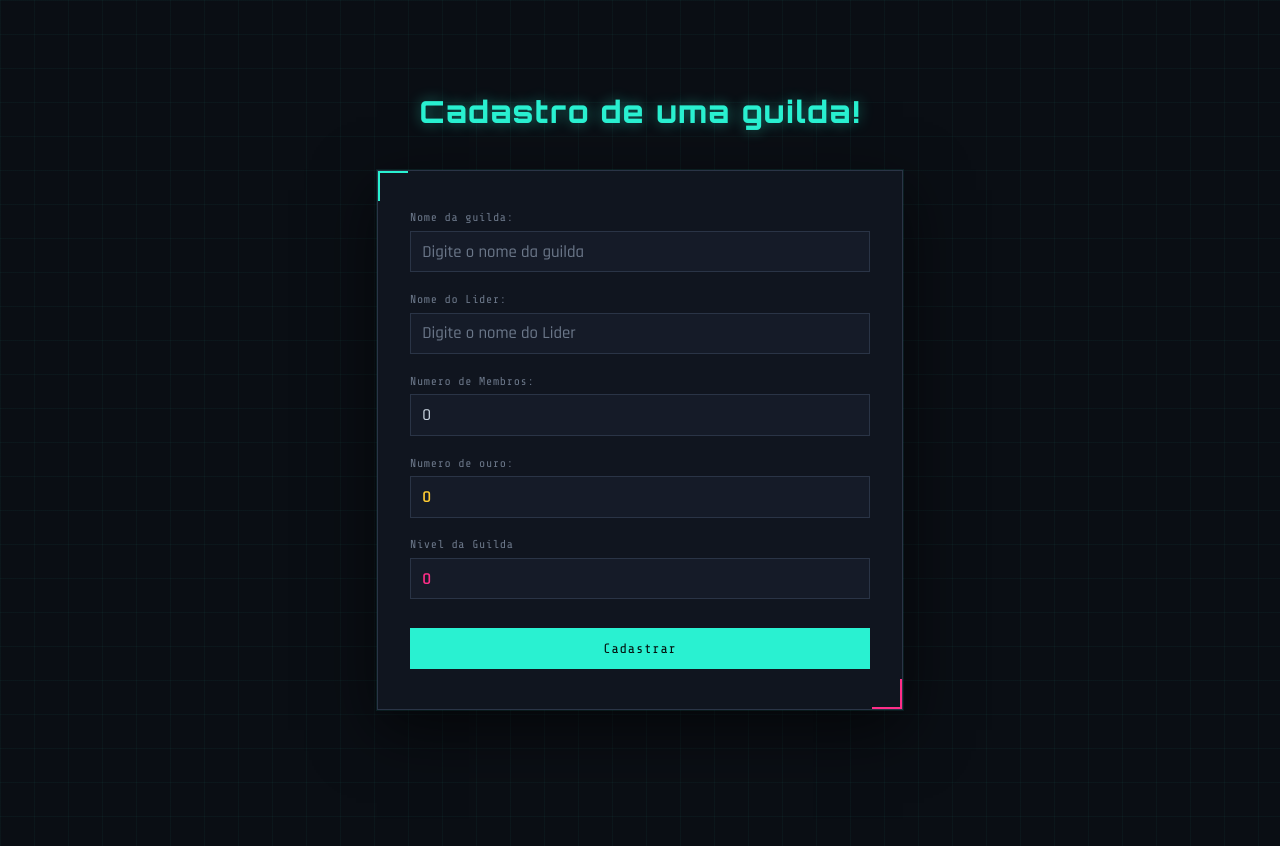
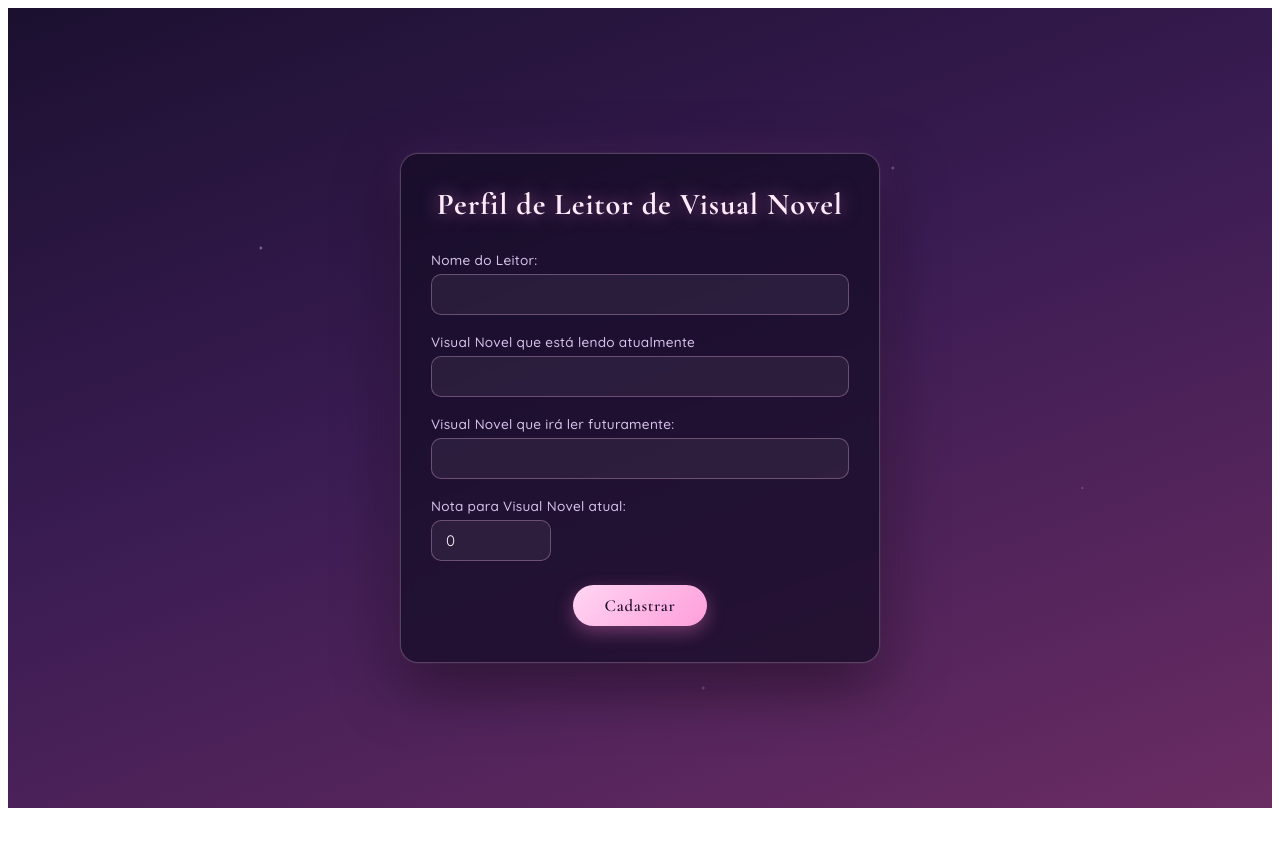
Before and after one commit to Dudutenor/react-typescript-studies, a React (Vite) app: page / in a window 1280 px wide. Shown: the top 846 px of the page. After the commit the page ends 816 px from the top, so only its background shows below. Built offline with nearby package versions, Linux system fonts and the light colour scheme.

Commit message:
Projeto de Cadastro de Leitor de Visual Novel!
Mais um para treinar formulários com TypeScript e React!

```diff
--- a/src/App.tsx
+++ b/src/App.tsx
@@ -4,168 +4,143 @@ import type { FormEvent } from "react";
 
 import './app.css'
 
-interface GuildaProps {
-  nome: string;
-  lider: string;
-  membros: number;
-  nivel: number;
-  ouro: number;
+interface LeitorProps {
+  leitor: string;
+  lendo: string;
+  vaiLer: string;
+  nota: number;
 }
 
 export default function App() {
-  const [guildaForm, setGuildaForm] = useState<GuildaProps>({
-    nome: "",
-    lider: "",
-    membros: 0,
-    nivel: 0,
-    ouro: 0,
+  const [leitor, setLeitor] = useState<LeitorProps>({
+    leitor: "",
+    lendo: "",
+    vaiLer: "",
+    nota: 0,
   });
 
-  const [guilda, setGuilda] = useState<GuildaProps>();
+  const [info, setInfo] = useState<LeitorProps>();
 
-  function Cadastrar(event: FormEvent) {
-    event?.preventDefault();
-
-    setGuilda(guildaForm);
+  function cadastrar(event: FormEvent) {
+    event.preventDefault();
+    setInfo(leitor);
   }
 
-  function Aumentar() {
-    guilda &&
-      Object.keys(guilda).length > 0 &&
-      setGuilda({
-        ...guilda,
-        ouro: guilda.ouro + 100,
-      });
-  }
+function AumentarNota() {
+  if (!info) return;
+  if (info.nota === 0) return;
+  if (info.nota >= 10) return;
 
-  function AumentarNivel() {
-    guilda &&
-      Object.keys(guilda).length > 0 &&
-      setGuilda({
-        ...guilda,
-        nivel: guilda.nivel + 1,
-      });
-  }
-
-  function RecrutarMembro() {
-    guilda &&
-      Object.keys(guilda).length > 0 &&
-      setGuilda({
-        ...guilda,
-        membros: guilda.membros + 1,
+  setInfo({
+    ...info,
+    nota: info.nota + 1,
   });
 }
 
   return (
-    <div className="guilda-page">
-      <h1 className="guilda-title">Cadastro de uma guilda!</h1>
-      <form className="guilda-form" onSubmit={Cadastrar}>
+    <div className="vn-page">
+      <div className="vn-container">
+        <h1 className="vn-title">Perfil de Leitor de Visual Novel</h1>
 
-        <div className="campo">
-          <label>Nome da guilda:</label>
+        <form className="vn-form" onSubmit={cadastrar}>
+          <div className="vn-field">
+            <label className="vn-label">Nome do Leitor:</label>
             <input
-            type="string"
+              className="vn-input"
+              type="text"
               required
-            placeholder="Digite o nome da guilda"
-            value={guildaForm.nome}
+              value={leitor.leitor}
               onChange={(e) =>
-              setGuildaForm({
-                ...guildaForm,
-                nome: e.target.value,
+                setLeitor({
+                  ...leitor,
+                  leitor: e.target.value,
                 })
               }
             />
           </div>
 
-        <div className="campo">
-          <label>Nome do Lider:</label>
+          <div className="vn-field">
+            <label className="vn-label">
+              Visual Novel que está lendo atualmente
+            </label>
             <input
-            type="string"
+              className="vn-input"
+              type="text"
               required
-            placeholder="Digite o nome do Lider"
-            value={guildaForm.lider}
+              value={leitor.lendo}
               onChange={(e) =>
-              setGuildaForm({
-                ...guildaForm,
-                lider: e.target.value,
+                setLeitor({
+                  ...leitor,
+                  lendo: e.target.value,
                 })
               }
             />
           </div>
 
-        <div className="campo">
-          <label>Numero de Membros:</label>
+          <div className="vn-field">
+            <label className="vn-label">
+              Visual Novel que irá ler futuramente:
+            </label>
             <input
-            type="number"
-            min="1"
+              className="vn-input"
+              type="text"
               required
-            placeholder="Digite a quantid"
-            value={guildaForm.membros}
+              value={leitor.vaiLer}
               onChange={(e) =>
-              setGuildaForm({
-                ...guildaForm,
-                membros: Number(e.target.value),
+                setLeitor({
+                  ...leitor,
+                  vaiLer: e.target.value,
                 })
               }
             />
           </div>
 
-        <div className="campo campo-ouro">
-          <label>Numero de ouro:</label>
+          <div className="vn-field">
+            <label className="vn-label">Nota para Visual Novel atual:</label>
             <input
-            type="string"
+              className="vn-input vn-input--nota"
+              type="number"
               required
-            value={guildaForm.ouro}
+              min="1"
+              step="0.01"
+              value={leitor.nota}
               onChange={(e) =>
-              setGuildaForm({
-                ...guildaForm,
-                ouro: Number(e.target.value),
+                setLeitor({
+                  ...leitor,
+                  nota: Number(e.target.value),
                 })
               }
             />
           </div>
 
-        <div className="campo campo-nivel">
-          <label>Nivel da Guilda</label>
-          <input
-            type="string"
-            required
-            value={guildaForm.nivel}
-            onChange={(e) =>
-              setGuildaForm({
-                ...guildaForm,
-                nivel: Number(e.target.value),
-              })
-            }
-          />
-        </div>
+          <input className="vn-submit" type="submit" value="Cadastrar" />
 
-        <input className="botao-cadastrar" type="submit" value="Cadastrar" />
+          {info && Object.keys(info).length > 0 && (
+            <section className="vn-card">
+              <h3 className="vn-card-title">
+                Nome do leitor: <span>{info.leitor}</span>
+              </h3>
+              <h3 className="vn-card-title">
+                Lendo atualmente: <span>{info.lendo}</span>
+              </h3>
+              <h3 className="vn-card-title">
+                Pretende ler: <span>{info.vaiLer}</span>
+              </h3>
+              <h3 className="vn-card-title vn-card-nota">
+                Nota: <span>{info.nota}</span>
+              </h3>
 
-        {guilda && Object.keys(guilda).length > 0 && (
-          <section className="ficha-guilda">
-            <h3><span className="ficha-label">Nome da Guilda</span> {guilda.nome}</h3>
-            <h3><span className="ficha-label">Nome do Lider</span> {guilda.lider}</h3>
-            <h3 className="ficha-nivel"><span className="ficha-label">Nivel da Guilda</span> {guilda.nivel}</h3>
-            <h3><span className="ficha-label">Números de Membros</span> {guilda.membros}</h3>
-            <h3 className="ficha-ouro"><span className="ficha-label">Numero de ouro</span> {guilda.ouro}</h3>
-
-            <div className="acoes">
-              <button className="botao-acao botao-ouro" type="button" onClick={Aumentar}>
-                Aumentar 100 de Ouro!
+              <button
+                className="vn-button"
+                type="button"
+                onClick={AumentarNota}
+              >
+                Aumentar nota!
               </button>
-
-              <button className="botao-acao botao-nivel" type="button" onClick={AumentarNivel}>
-                Aumentar Nivel da Guilda!
-              </button>
-
-              <button className="botao-acao botao-membro" type="button" onClick={RecrutarMembro}>
-                Recrutar Membro!
-              </button>
-            </div>
             </section>
           )}
         </form>
       </div>
+    </div>
   );
 }
--- a/src/app.css
+++ b/src/app.css
@@ -1,235 +1,193 @@
-@import url('https://fonts.googleapis.com/css2?family=Orbitron:wght@600;800&family=Share+Tech+Mono&family=Rajdhani:wght@400;500;600&display=swap');
+@import url("https://fonts.googleapis.com/css2?family=Cormorant+Garamond:wght@500;600;700&family=Quicksand:wght@400;500;600&display=swap");
 
-:root {
-  --bg: #0a0e14;
-  --painel: #10151f;
-  --painel-claro: #151b28;
-  --borda: #2a3446;
-  --texto: #cdd8e3;
-  --texto-fraco: #6b7789;
-
-  --ciano: #29f1d1;
-  --magenta: #ff2e88;
-  --ouro: #ffcc33;
+* {
+  box-sizing: border-box;
 }
 
-body {
-  background: var(--bg);
-  background-image:
-    linear-gradient(rgba(41, 241, 209, 0.04) 1px, transparent 1px),
-    linear-gradient(90deg, rgba(41, 241, 209, 0.04) 1px, transparent 1px);
-  background-size: 34px 34px;
+.vn-page {
+  min-height: 100vh;
+  width: 100%;
+  display: flex;
+  align-items: center;
+  justify-content: center;
+  padding: 40px 20px;
+  background: linear-gradient(160deg, #1b1030 0%, #3a1c53 45%, #6a2c63 100%);
+  background-attachment: fixed;
+  font-family: "Quicksand", sans-serif;
+  position: relative;
+  overflow: hidden;
 }
 
-.guilda-page {
-  min-height: 100vh;
+.vn-page::before {
+  content: "";
+  position: absolute;
+  inset: 0;
+  background-image: radial-gradient(
+      2px 2px at 20% 30%,
+      rgba(255, 255, 255, 0.5),
+      transparent
+    ),
+    radial-gradient(2px 2px at 70% 20%, rgba(255, 255, 255, 0.4), transparent),
+    radial-gradient(1.5px 1.5px at 40% 70%, rgba(255, 255, 255, 0.35), transparent),
+    radial-gradient(1.5px 1.5px at 85% 60%, rgba(255, 255, 255, 0.3), transparent),
+    radial-gradient(2px 2px at 55% 85%, rgba(255, 255, 255, 0.35), transparent);
+  pointer-events: none;
+}
+
+.vn-container {
+  position: relative;
+  width: 100%;
+  max-width: 480px;
+  background: rgba(20, 12, 36, 0.72);
+  border: 1px solid rgba(255, 210, 240, 0.25);
+  border-radius: 18px;
+  padding: 32px 30px 36px;
+  backdrop-filter: blur(6px);
+  box-shadow: 0 0 0 1px rgba(255, 255, 255, 0.03),
+    0 20px 60px rgba(0, 0, 0, 0.5), 0 0 40px rgba(200, 100, 220, 0.15);
+}
+
+.vn-title {
+  font-family: "Cormorant Garamond", serif;
+  font-weight: 700;
+  font-size: 1.9rem;
+  text-align: center;
+  letter-spacing: 0.03em;
+  margin: 0 0 28px;
+  color: #ffe9fb;
+  text-shadow: 0 0 18px rgba(255, 160, 230, 0.55);
+}
+
+.vn-form {
   display: flex;
   flex-direction: column;
-  align-items: center;
-  padding: 4rem 1.5rem;
-  font-family: 'Rajdhani', sans-serif;
-  color: var(--texto);
+  gap: 18px;
 }
 
-.guilda-title {
-  font-family: 'Orbitron', sans-serif;
-  font-weight: 800;
-  font-size: 1.9rem;
-  letter-spacing: 0.05em;
-  color: var(--ciano);
-  margin-bottom: 2.5rem;
-  text-align: center;
-  text-shadow: 0 0 14px rgba(41, 241, 209, 0.45);
+.vn-field {
+  display: flex;
+  flex-direction: column;
+  gap: 6px;
 }
 
-.guilda-form {
-  width: 100%;
-  max-width: 460px;
-  background: var(--painel);
-  border: 1px solid var(--borda);
-  padding: 2.5rem 2rem;
-  position: relative;
-  box-shadow:
-    0 0 0 1px rgba(41, 241, 209, 0.08),
-    0 20px 60px rgba(0, 0, 0, 0.6);
+.vn-label {
+  font-size: 0.85rem;
+  font-weight: 500;
+  letter-spacing: 0.02em;
+  color: #d9c3ec;
 }
 
-.guilda-form::before {
-  content: "";
-  position: absolute;
-  top: 0;
-  left: 0;
-  width: 28px;
-  height: 28px;
-  border-top: 2px solid var(--ciano);
-  border-left: 2px solid var(--ciano);
+.vn-input {
+  font-family: "Quicksand", sans-serif;
+  font-size: 0.95rem;
+  color: #fdf2ff;
+  background: rgba(255, 255, 255, 0.06);
+  border: 1px solid rgba(255, 200, 235, 0.3);
+  border-radius: 10px;
+  padding: 10px 14px;
+  outline: none;
+  transition: border-color 0.2s ease, box-shadow 0.2s ease, background 0.2s ease;
 }
 
-.guilda-form::after {
-  content: "";
-  position: absolute;
-  bottom: 0;
-  right: 0;
-  width: 28px;
-  height: 28px;
-  border-bottom: 2px solid var(--magenta);
-  border-right: 2px solid var(--magenta);
+.vn-input::placeholder {
+  color: rgba(255, 255, 255, 0.4);
 }
 
-.campo {
-  margin-bottom: 1.3rem;
+.vn-input:focus {
+  border-color: #ff9edb;
+  background: rgba(255, 255, 255, 0.1);
+  box-shadow: 0 0 0 3px rgba(255, 158, 219, 0.18);
 }
 
-.campo label {
-  display: block;
-  font-family: 'Share Tech Mono', monospace;
-  font-size: 0.72rem;
-  letter-spacing: 0.06em;
-  color: var(--texto-fraco);
-  margin-bottom: 0.4rem;
+.vn-input--nota {
+  max-width: 120px;
 }
 
-.campo input {
-  width: 100%;
-  background: var(--painel-claro);
-  border: 1px solid var(--borda);
-  color: var(--texto);
-  font-family: 'Rajdhani', sans-serif;
+.vn-submit {
+  margin-top: 6px;
+  align-self: center;
+  font-family: "Cormorant Garamond", serif;
+  font-weight: 600;
   font-size: 1.05rem;
-  font-weight: 500;
-  padding: 0.55rem 0.7rem;
-  box-sizing: border-box;
-  transition: border-color 0.15s ease, box-shadow 0.15s ease;
+  letter-spacing: 0.04em;
+  color: #241030;
+  background: linear-gradient(135deg, #ffd6f3, #ff9edb);
+  border: none;
+  border-radius: 999px;
+  padding: 10px 32px;
+  cursor: pointer;
+  box-shadow: 0 6px 18px rgba(255, 130, 210, 0.35);
+  transition: transform 0.15s ease, box-shadow 0.15s ease;
 }
 
-.campo input::placeholder {
-  color: var(--texto-fraco);
+.vn-submit:hover {
+  transform: translateY(-2px);
+  box-shadow: 0 8px 22px rgba(255, 130, 210, 0.5);
 }
 
-.campo input:focus {
-  outline: none;
-  border-color: var(--ciano);
-  box-shadow: 0 0 10px rgba(41, 241, 209, 0.35);
+.vn-submit:active {
+  transform: translateY(0);
 }
 
-.campo-ouro input {
-  color: var(--ouro);
-  font-weight: 600;
+.vn-card {
+  margin-top: 26px;
+  padding: 20px 22px;
+  background: rgba(255, 255, 255, 0.05);
+  border: 1px solid rgba(255, 210, 240, 0.25);
+  border-left: 3px solid #ff9edb;
+  border-radius: 12px;
+  display: flex;
+  flex-direction: column;
+  gap: 10px;
+  animation: vn-fade-in 0.35s ease;
 }
 
-.campo-ouro input:focus {
-  border-color: var(--ouro);
-  box-shadow: 0 0 10px rgba(255, 204, 51, 0.35);
+.vn-card-title {
+  margin: 0;
+  font-family: "Quicksand", sans-serif;
+  font-weight: 500;
+  font-size: 0.95rem;
+  color: #d9c3ec;
 }
 
-.campo-nivel input {
-  color: var(--magenta);
+.vn-card-title span {
   font-weight: 600;
+  color: #ffe9fb;
 }
 
-.campo-nivel input:focus {
-  border-color: var(--magenta);
-  box-shadow: 0 0 10px rgba(255, 46, 136, 0.35);
+.vn-card-nota span {
+  color: #ffb6ec;
+  font-family: "Cormorant Garamond", serif;
+  font-size: 1.2rem;
 }
 
-.botao-cadastrar {
-  width: 100%;
-  margin-top: 0.5rem;
-  padding: 0.75rem 1rem;
-  background: var(--ciano);
-  border: 1px solid var(--ciano);
-  color: #04120f;
-  font-family: 'Share Tech Mono', monospace;
+.vn-button {
+  align-self: flex-start;
+  margin-top: 4px;
+  font-family: "Quicksand", sans-serif;
+  font-weight: 600;
   font-size: 0.85rem;
-  letter-spacing: 0.06em;
+  color: #ffe9fb;
+  background: rgba(255, 158, 219, 0.15);
+  border: 1px solid rgba(255, 158, 219, 0.5);
+  border-radius: 999px;
+  padding: 8px 18px;
   cursor: pointer;
-  transition: box-shadow 0.15s ease, transform 0.1s ease;
+  transition: background 0.2s ease, transform 0.15s ease;
 }
 
-.botao-cadastrar:hover {
-  box-shadow: 0 0 18px rgba(41, 241, 209, 0.6);
+.vn-button:hover {
+  background: rgba(255, 158, 219, 0.28);
+  transform: translateY(-1px);
 }
 
-.botao-cadastrar:active {
-  transform: translateY(1px);
+@keyframes vn-fade-in {
+  from {
+    opacity: 0;
+    transform: translateY(6px);
+  }
+  to {
+    opacity: 1;
+    transform: translateY(0);
+  }
 }
-
-.ficha-guilda {
-  margin-top: 2rem;
-  padding-top: 1.5rem;
-  border-top: 1px dashed var(--borda);
-}
-
-.ficha-guilda h3 {
-  font-weight: 500;
-  font-size: 1.05rem;
-  margin: 0.5rem 0;
-  color: var(--texto);
-}
-
-.ficha-label {
-  font-family: 'Share Tech Mono', monospace;
-  font-size: 0.65rem;
-  letter-spacing: 0.05em;
-  color: var(--texto-fraco);
-  display: block;
-  margin-bottom: 0.1rem;
-}
-
-.ficha-ouro {
-  color: var(--ouro);
-}
-
-.ficha-nivel {
-  color: var(--magenta);
-}
-
-.acoes {
-  display: flex;
-  flex-direction: column;
-  gap: 0.6rem;
-  margin-top: 1.2rem;
-}
-
-.botao-acao {
-  padding: 0.55rem 1rem;
-  background: transparent;
-  font-family: 'Share Tech Mono', monospace;
-  font-size: 0.75rem;
-  letter-spacing: 0.04em;
-  cursor: pointer;
-  transition: background 0.15s ease, color 0.15s ease, box-shadow 0.15s ease;
-}
-
-.botao-ouro {
-  border: 1px solid var(--ouro);
-  color: var(--ouro);
-}
-
-.botao-ouro:hover {
-  background: var(--ouro);
-  color: #1a1200;
-  box-shadow: 0 0 14px rgba(255, 204, 51, 0.5);
-}
-
-.botao-nivel {
-  border: 1px solid var(--magenta);
-  color: var(--magenta);
-}
-
-.botao-nivel:hover {
-  background: var(--magenta);
-  color: #1a0010;
-  box-shadow: 0 0 14px rgba(255, 46, 136, 0.5);
-}
-
-.botao-membro {
-  border: 1px solid var(--ciano);
-  color: var(--ciano);
-}
-
-.botao-membro:hover {
-  background: var(--ciano);
-  color: #04120f;
-  box-shadow: 0 0 14px rgba(41, 241, 209, 0.5);
-}
```
Lines whose indentation alone changed are shown as unchanged.
